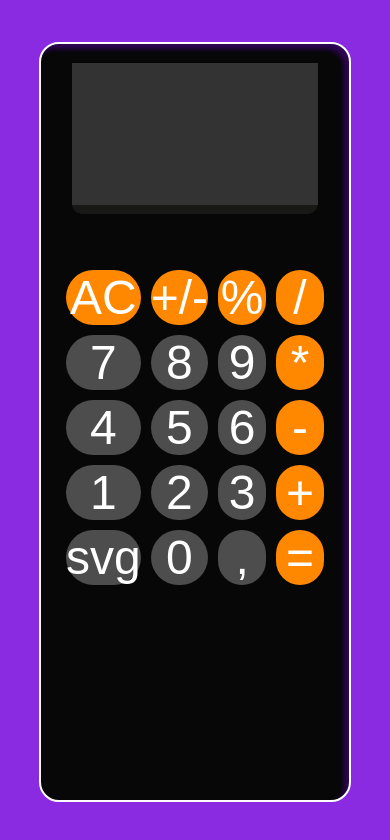
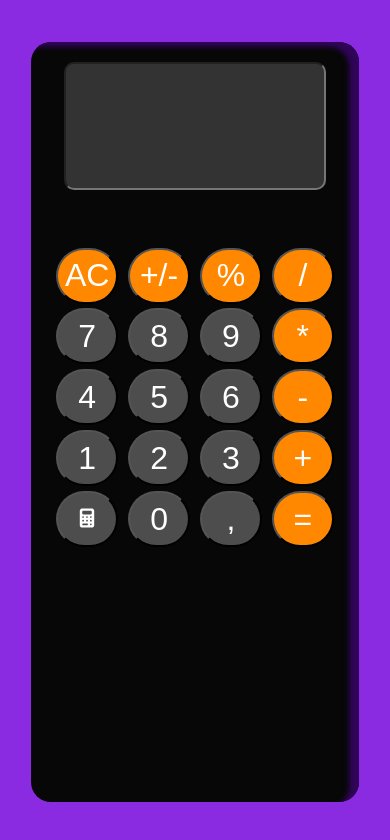
Before and after one commit to Fransheska-Muta/Calculator, a plain HTML site: page index.html in a window 390 px wide. Drawn offline with Linux system fonts and the light colour scheme.

Commit message:
I am done, just minor responsiveness

```diff
--- a/index.css
+++ b/index.css
@@ -9,11 +9,13 @@ body{
 }
 
 #display{
-    width: 100%;
+    width: 80%;
+    margin-left: 10%;
+    margin-top: 6%;
+    margin-bottom: 10%;
+    border-radius: 10px;
     padding: 25px;
-    font-size: 5rem;
-    text-align: left;
-    border:none;
+    font-size: 4rem;
     color: white;
     background-color: hsl(0, 0%, 20%);
 }
@@ -27,29 +29,11 @@ body{
 
 .skin{
     background-color: rgb(7, 7, 7);
-    box-shadow: -5px 5px 5px  rgb(48, 5, 88) inset;
+    box-shadow: -10px 5px 5px  rgb(48, 5, 88) inset;
     border-radius: 20px;
     height: 90vh;
     width: 50vw;
     margin: auto;
-}
-
-.screen{
-    /* border: 2px solid white; */
-    background-color: rgb(24, 24, 22);
-    height: 20%;
-    width: 80%;
-    margin: auto;
-    margin-top: 6%;
-    margin-bottom: 10%;
-    border-radius: 10px;
-}
-
-.pressing{
-    /* border: 2px solid red; */
-    height: 68%;
-    margin: auto;
-    border-radius: 20px;
 }
 
 #keys{
@@ -61,12 +45,12 @@ body{
 
 button{
     width: 100%;
-    /* height: 100px; */
+    height: 110%;
+    padding: 8%;
     border-radius: 50px;
-    border: none;
     background-color: hsl(0, 0%, 30%);
     color: white;
-    font-size: 3rem;
+    font-size: 2rem;
     cursor: pointer;
 }
 
@@ -79,7 +63,7 @@ button:hover{
 }
 
 .operator:hover{
-     background-color: hsl(32, 100%, 70%);
+    background-color: hsl(32, 100%, 70%);
 }
 
 svg{
@@ -93,16 +77,25 @@ svg{
 
 @media screen and (min-width: 1000px){
     .skin{
-    width: 30vw;
+    width: 33vw;
 }
 }
 
 
 @media screen and (max-width: 600px){
     .skin{
-    border: 2px solid white;
+    /* border: 2px solid white; */
     height: 90vh;
-    width: 80vw;
+    width: 84vw;
 }
 
 }
+
+@media screen and (max-width: 450px){
+    .skin{
+    /* border: 2px solid white; */
+    height: 90vh;
+    width: 84vw;
+}
+
+}
--- a/index.html
+++ b/index.html
@@ -10,9 +10,8 @@
     <main>
         <div class="container">
             <div class="skin">
-                    <div class="screen">
+
                         <input id="display" readonly>
-                    </div>
 
                         <div id="keys">
                                 <button onclick="clearDisplay()" class="operator">AC</button>
@@ -31,7 +30,9 @@
                                 <button onclick="appendToDisplay('2')" >2</button>
                                 <button onclick="appendToDisplay('3')" >3</button>
                                 <button onclick="appendToDisplay('+')" class="operator">+</button>
-                                <button onclick="appendToDisplay('svg')" >svg</button>
+                                <button onclick="appendToDisplay('svg')" ><svg xmlns="http://www.w3.org/2000/svg" viewBox="0 0 640 640">
+                               <path fill="rgb(255, 255, 255)" d="M192 64C156.7 64 128 92.7 128 128L128 512C128 547.3 156.7 576 192 576L448 576C483.3 576 512 547.3 512 512L512 128C512 92.7 483.3 64 448 64L192 64zM224 128L416 128C433.7 128 448 142.3 448 160L448 192C448 209.7 433.7 224 416 224L224 224C206.3 224 192 209.7 192 192L192 160C192 142.3 206.3 128 224 128zM240 296C240 309.3 229.3 320 216 320C202.7 320 192 309.3 192 296C192 282.7 202.7 272 216 272C229.3 272 240 282.7 240 296zM320 320C306.7 320 296 309.3 296 296C296 282.7 306.7 272 320 272C333.3 272 344 282.7 344 296C344 309.3 333.3 320 320 320zM448 296C448 309.3 437.3 320 424 320C410.7 320 400 309.3 400 296C400 282.7 410.7 272 424 272C437.3 272 448 282.7 448 296zM216 416C202.7 416 192 405.3 192 392C192 378.7 202.7 368 216 368C229.3 368 240 378.7 240 392C240 405.3 229.3 416 216 416zM344 392C344 405.3 333.3 416 320 416C306.7 416 296 405.3 296 392C296 378.7 306.7 368 320 368C333.3 368 344 378.7 344 392zM424 416C410.7 416 400 405.3 400 392C400 378.7 410.7 368 424 368C437.3 368 448 378.7 448 392C448 405.3 437.3 416 424 416zM192 488C192 474.7 202.7 464 216 464L328 464C341.3 464 352 474.7 352 488C352 501.3 341.3 512 328 512L216 512C202.7 512 192 501.3 192 488zM424 464C437.3 464 448 474.7 448 488C448 501.3 437.3 512 424 512C410.7 512 400 501.3 400 488C400 474.7 410.7 464 424 464z"/>
+                                </svg></button>
                                 <button onclick="appendToDisplay('0')" >0</button>
                                 <button onclick="appendToDisplay(',')" >,</button>
                                 <button onclick="calculate()" class="operator">=</button>
```
